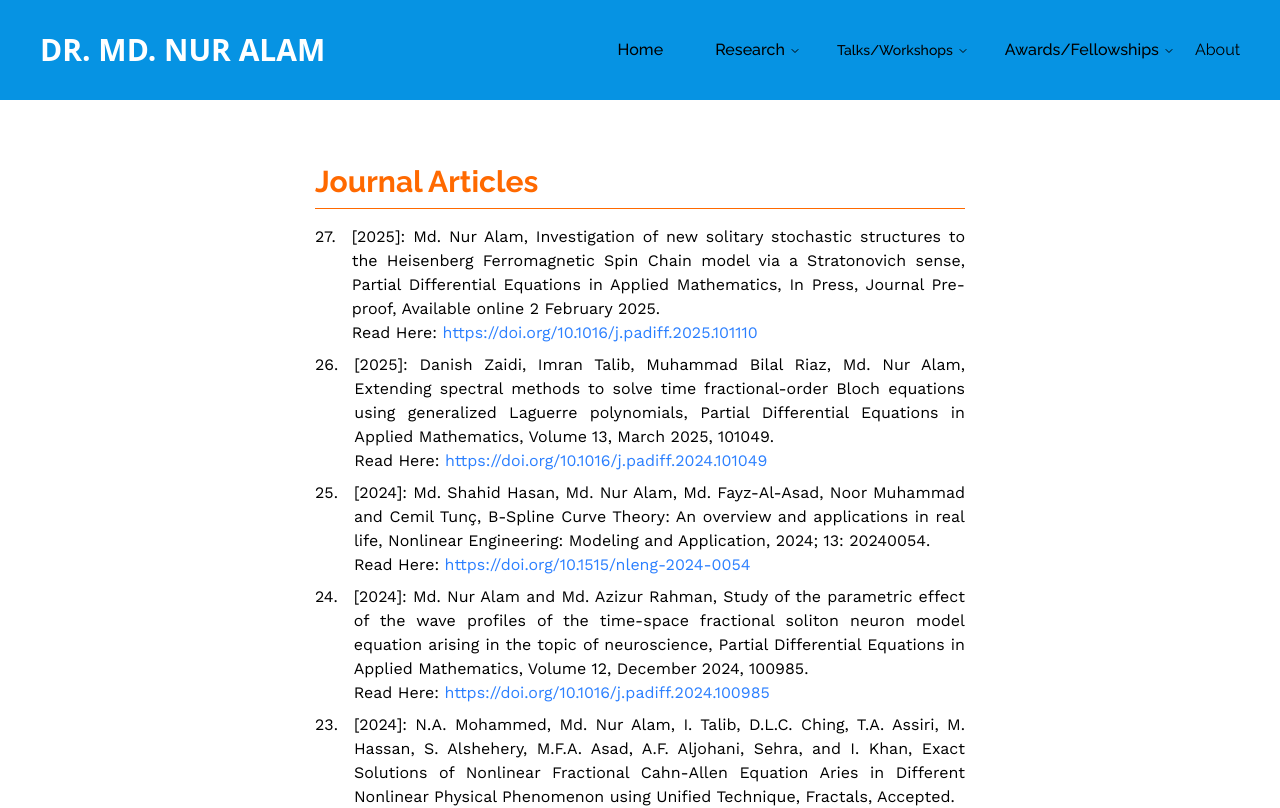
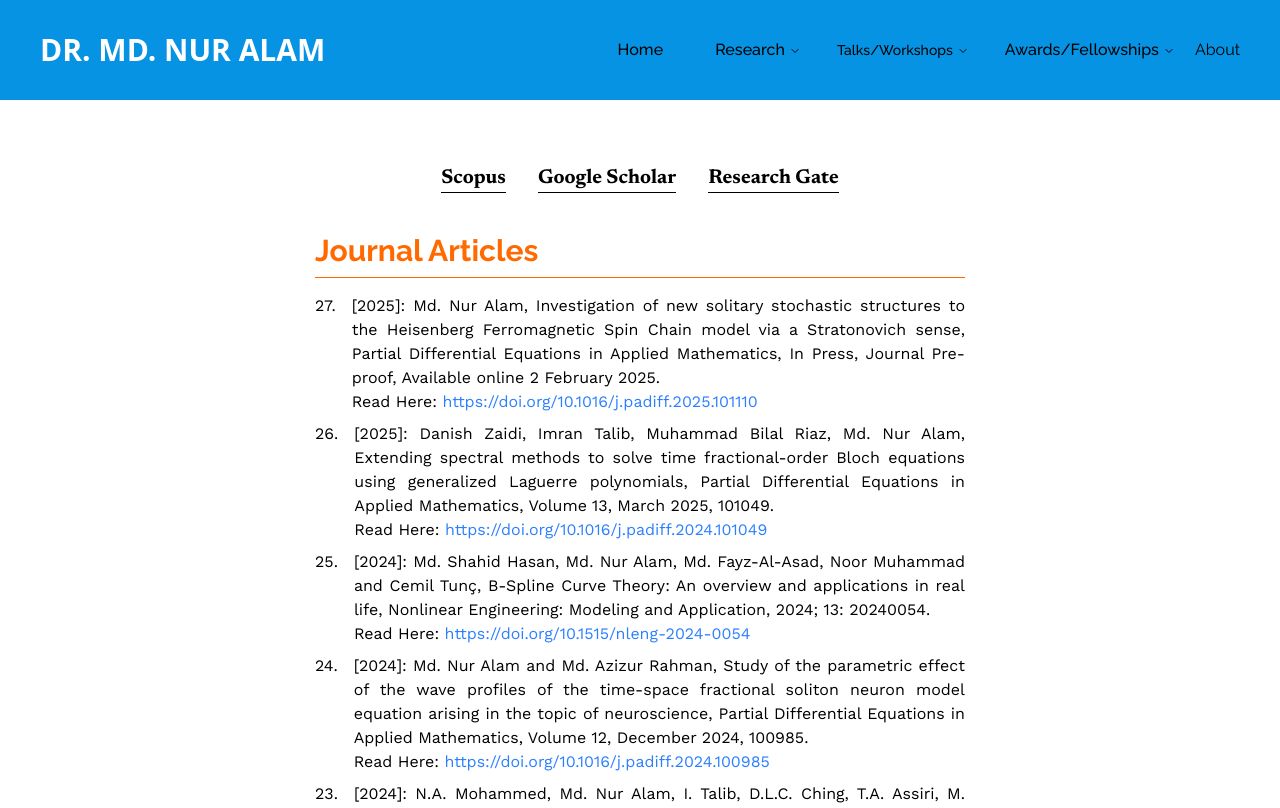
Before and after one commit to CoderKawsar/dr.nur-alam, a Next.js app: page /research/publications in a window 1280 px wide. Shown: the top 808 px of the page. Built offline with nearby package versions, Linux system fonts and the light colour scheme.

Commit message:
Journal links added

```diff
--- a/src/app/research/publications/page.jsx
+++ b/src/app/research/publications/page.jsx
@@ -1,3 +1,5 @@
+import Link from "next/link";
+
 function PublicationsPage() {
   const publications = [
     {
@@ -140,6 +142,29 @@ function PublicationsPage() {
   const publicationCount = publications.length;
   return (
     <div className="w-[650px] mt-16 mx-auto">
+      <div className="flex justify-center gap-x-8">
+        <Link
+          className="text-xl newsreader-font font-bold border-b hover:border-white"
+          href="https://www.scopus.com/authid/detail.uri?authorId=55979705100"
+          target="_blank"
+        >
+          Scopus
+        </Link>
+        <Link
+          className="text-xl newsreader-font font-bold border-b hover:border-white"
+          href="https://scholar.google.com/citations?user=JziOjEgAAAAJ"
+          target="_blank"
+        >
+          Google Scholar
+        </Link>
+        <Link
+          className="text-xl newsreader-font font-bold border-b hover:border-white"
+          href="https://www.researchgate.net/profile/Md-Nur-Alam-2"
+          target="_blank"
+        >
+          Research Gate
+        </Link>
+      </div>
       <h2 className="mt-10 text-3xl text-[#FF6900] border-b border-[#FF6900] raleway-font font-bold mb-4 pb-2">
         Journal Articles
       </h2>
```
